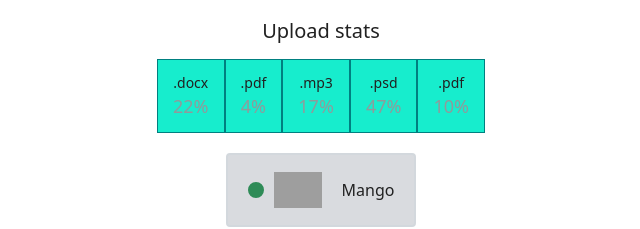
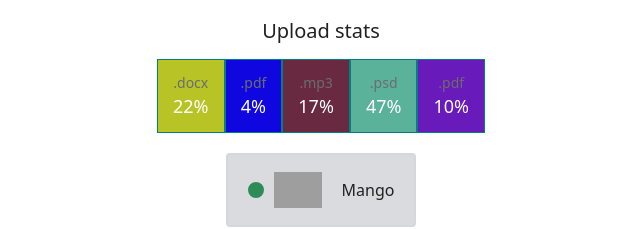
Before and after one commit to PIrenka/clone-repo-test, a React (Create React App) app: page / in a window 1280 px wide. Shown: the part 295-524 px from the top of the page, without its empty margins (319-959 px from the left). Built offline with nearby package versions, Linux system fonts and the light colour scheme; grey boxes are pictures that could not be loaded.

Commit message:
fix: random bgrColor for statistics

```diff
--- a/src/components/FriendsList/friendsListStyles.module.css
+++ b/src/components/FriendsList/friendsListStyles.module.css
@@ -10,7 +10,6 @@
 .item {
   background-color: rgb(217, 219, 223);
   display: flex;
-  justify-content: start;
   align-items: center;
   border: 2px solid rgb(211, 216, 221);
   border-radius: 4px;
--- a/src/components/Statistics/StatisticItem.jsx
+++ b/src/components/Statistics/StatisticItem.jsx
@@ -6,9 +6,8 @@ import randomBgrColor from './getRandomBgrColor';
 const StatisticItem = ({ stat }) => (
   <li
     className={Styles.item}
-    key={randomBgrColor}
     style={{
-      backgroundColor: randomBgrColor,
+      backgroundColor: randomBgrColor(),
     }}
   >
     <span className={Styles.label}>{stat.label}</span>
--- a/src/components/Statistics/getRandomBgrColor.js
+++ b/src/components/Statistics/getRandomBgrColor.js
@@ -1,9 +1,9 @@
-function getRandomInt(max) {
-  return Math.floor(Math.random() * Math.floor(max));
+function randomBgrColor() {
+  const red = Math.floor(Math.random() * Math.floor(256));
+  const green = Math.floor(Math.random() * Math.floor(256));
+  const blue = Math.floor(Math.random() * Math.floor(256));
+
+  return `rgb(${red},${green},${blue})`;
 }
 
-const randomBgrColor = `rgb(${getRandomInt(256)},${getRandomInt(
-  256,
-)},${getRandomInt(256)})`;
-
 export default randomBgrColor;
--- a/src/components/Statistics/statisticItem.module.css
+++ b/src/components/Statistics/statisticItem.module.css
@@ -8,10 +8,13 @@
 
 .label {
   margin-bottom: 5px;
+  color: rgb(107, 109, 109);
+  font-weight: 500;
+  /* color: rgb(143, 155, 155); */
 }
 
 .percentage {
-  color: rgb(143, 155, 155);
+  color: white;
   font-size: 18px;
   font-weight: 500;
 }
```
